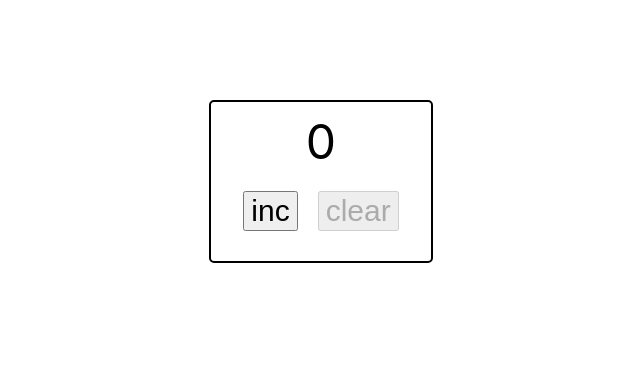
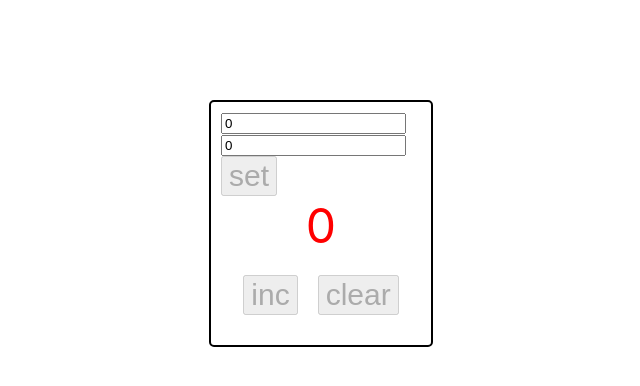
Before and after one commit to a-koloshva/counter, a React (Create React App) app: page / in a window 1280 px wide. Shown: the top 386 px of the page, without its empty margins (319-959 px from the left). Built offline with nearby package versions, Linux system fonts and the light colour scheme.

Commit message:
counter upgrade without styles

```diff
--- a/src/App.tsx
+++ b/src/App.tsx
@@ -1,22 +1,60 @@
-import React, { useState } from 'react';
+import React, { ChangeEvent, useState } from 'react';
 import './App.css';
+import { Button } from './components/Button/Button';
+import { Input } from './components/Input/Input';
 
 function App() {
-  const [count, setCount] = useState<number>(0);
+  let [count, setCount] = useState<number>(0);
+  let [maxValue, setMaxValue] = useState(0);
+  let [settedMaxValue, setSettedMaxValue] = useState(0);
+  let [minValue, setMinValue] = useState(0);
+  let [settedMinValue, setSettedMinValue] = useState(0);
 
   const onClickIncHandler = () => setCount(count + 1);
-  const onClickClearHandler = () => setCount(0);
+  const onClickClearHandler = () => setCount(settedMinValue);
+
+  const onChangeMaxValueHandler = (e: ChangeEvent<HTMLInputElement>) => {
+    setMaxValue(Number(e.currentTarget.value));
+  };
+
+  const onChangeMinValueHandler = (e: ChangeEvent<HTMLInputElement>) => {
+    setMinValue(Number(e.currentTarget.value));
+  };
+
+  const onClickMinMaxInputHandler = () => {
+    setSettedMaxValue(maxValue);
+    setSettedMinValue(minValue);
+    setCount(minValue);
+  };
 
   return (
     <div className="App">
-      <span className={count === 5 ? 'RedCount' : 'Count'}>{count}</span>
+      <div>
+        <Input type="number" value={maxValue} onChange={onChangeMaxValueHandler} />
+        <Input type="number" value={minValue} onChange={onChangeMinValueHandler} />
+        <div>
+          <Button
+            name={'set'}
+            disabled={maxValue <= minValue}
+            className={'Button'}
+            onClick={onClickMinMaxInputHandler}
+          />
+        </div>
+      </div>
+      <span className={count === settedMaxValue ? 'RedCount' : 'Count'}>{count}</span>
       <div className="ButtonBlock">
-        <button className="Button" onClick={onClickIncHandler} disabled={count === 5}>
-          inc
-        </button>
-        <button className="Button" onClick={onClickClearHandler} disabled={count === 0}>
-          clear
-        </button>
+        <Button
+          name={'inc'}
+          disabled={count === settedMaxValue}
+          className={'Button'}
+          onClick={onClickIncHandler}
+        />
+        <Button
+          name={'clear'}
+          disabled={count === settedMinValue}
+          className={'Button'}
+          onClick={onClickClearHandler}
+        />
       </div>
     </div>
   );
--- /dev/null
+++ b/src/components/Button/Button.tsx
@@ -0,0 +1,16 @@
+import React from 'react';
+
+type ButtonProps = {
+  name: string;
+  className: string;
+  disabled: boolean;
+  onClick: () => void;
+};
+
+export const Button = ({ name, className, disabled, onClick }: ButtonProps) => {
+  return (
+    <button className={className} onClick={onClick} disabled={disabled}>
+      {name}
+    </button>
+  );
+};
--- /dev/null
+++ b/src/components/Input/Input.tsx
@@ -0,0 +1,11 @@
+import React, { ChangeEvent } from 'react';
+
+type InputProps = {
+  type: string;
+  value: number;
+  onChange: (e: ChangeEvent<HTMLInputElement>) => void;
+};
+
+export const Input = ({ type, value, onChange }: InputProps) => {
+  return <input type={type} value={value} onChange={onChange} />;
+};
```
